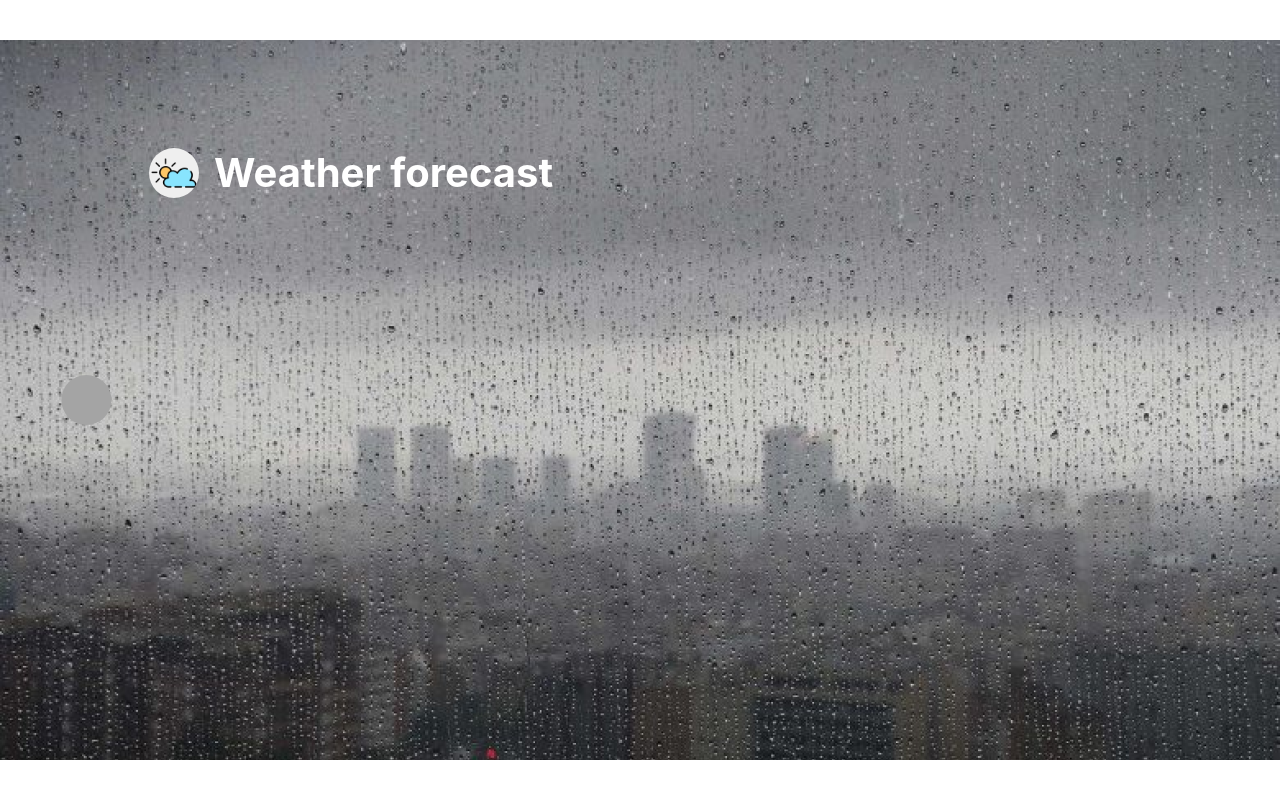
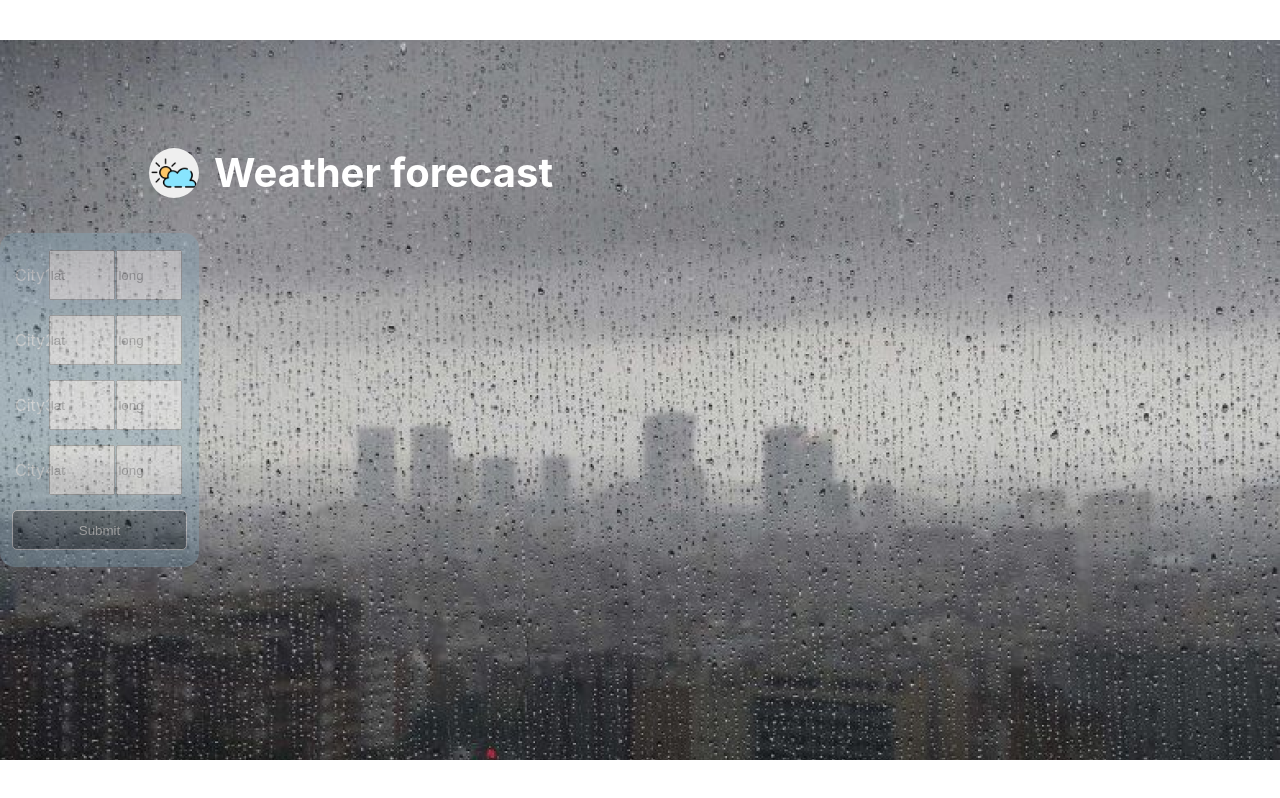
Before and after one commit to Brunogoniadis/Weather-forecast, a React (Vite) app: page / in a window 1280 px wide. Built offline with nearby package versions, Linux system fonts and the light colour scheme; no server answers.

Commit message:
style: asideform

```diff
--- a/src/components/sideForm/sideForm.jsx
+++ b/src/components/sideForm/sideForm.jsx
@@ -3,7 +3,7 @@ import { MainContainer } from './style';
 
 function SideForm({ onSubmitForm }) {
     const [formData, setFormData] = useState(() => {
-        // Tentar obter dados armazenados localmente ou inicializar com valores padrão
+
         const storedData = JSON.parse(localStorage.getItem('formData')) || {
             city1: { lat: '', long: '' },
             city2: { lat: '', long: '' },
@@ -52,8 +52,20 @@ function SideForm({ onSubmitForm }) {
 
 
     return (
-        <MainContainer>
-            <form className="form-citys" onSubmit={handleSubmit}>
+        <MainContainer
+
+            style={{
+                backgroundColor: '#80a7bb',
+                transform: 'translate(0vw)'
+            }}
+        >
+            <form className="form-citys" onSubmit={handleSubmit}
+
+                style={{
+                    opacity: '1',
+                    transform: 'translate(0vw)'
+                }}
+            >
                 <div className='row-city'>
                     <p>City1</p>
                     <input
--- a/src/components/sideForm/style.js
+++ b/src/components/sideForm/style.js
@@ -1,10 +1,10 @@
 import styled from 'styled-components';
 
 export const MainContainer = styled.div`
-  position: relative;
-  width: 240px;
-  height: 452px;
+    width: 199px;
+    height: 334px;
     display: flex;
+    border-radius: 15px;
     flex-direction: column;
     padding: 15px;
     align-items: start;
@@ -12,10 +12,8 @@ export const MainContainer = styled.div`
     position: absolute;
     background-color: #80a7bb;
     left: 0;
-  transform: translate(-12vw);
-  transition: all ease-in-out 1s;
-  background-color: transparent;
-
+    opacity: 35%;
+    transition: 300ms ease-in all;
   .form-citys {
         display: flex;
         flex-direction: column;
@@ -50,33 +48,10 @@ export const MainContainer = styled.div`
     }
 
 
-  &::after {
-    content: ' ';
-    width: 50px;
-    height: 50px;
-    border-radius: 50%;
-    background-color: #A4A4A4;
-    position: absolute;
-    right: -25px;
-    top: 50%;
-    transform: translate(0, -50%);
-    transition: all ease-in-out 1s;
+  &:hover {
+    opacity: 1;
 
-  }
 
-  &:hover {
-    background-color: #80a7bb;
-
-    transform: translate(0vw);
-
-    .form-citys {
-      opacity: 1;
-    }
-
-    &::after {
-        background-color: transparent;
-
-    }
   }
 
 
```
Lines whose indentation alone changed are shown as unchanged.
